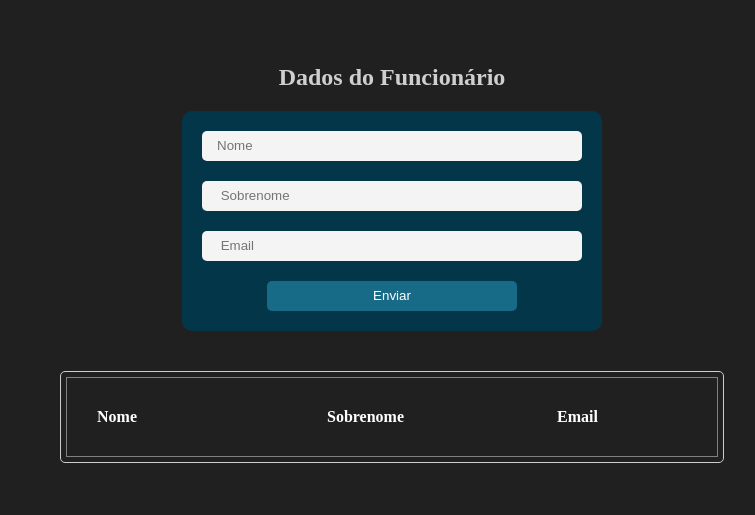
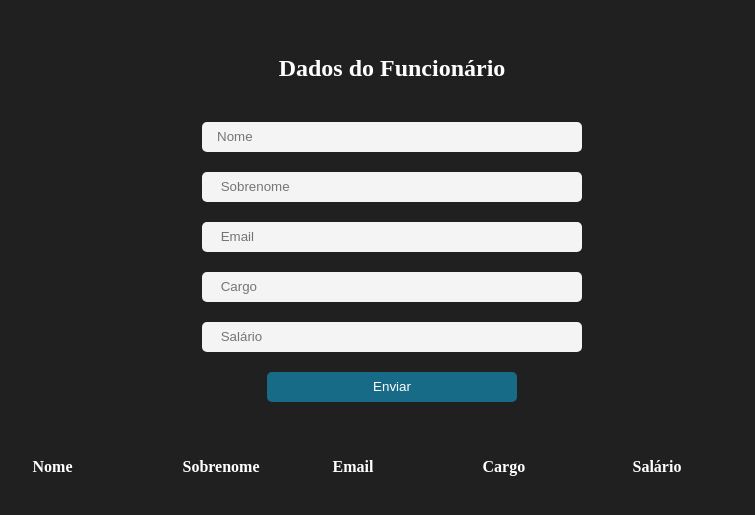
Before and after one commit to douglasliman/AdaTech-VemSerTech--Ifood-2023, a plain HTML site: page front-end-estatico/Aula-03/exer/forms.html in a window 1280 px wide. Shown: the part 127-642 px from the top of the page, without its empty margins (248-1003 px from the left). Drawn offline with Linux system fonts and the light colour scheme.

Commit message:
update-table

```diff
--- a/front-end-estatico/Aula-03/exer/forms.html
+++ b/front-end-estatico/Aula-03/exer/forms.html
@@ -21,6 +21,14 @@
         <label for="email" class="sr-only">Email:</label>
         <input type="email" id="email" placeholder=" Email" required minlength="2">
        </div>
+       <div class="input">
+        <label for="cargo" class="sr-only">Cargo:</label>
+        <input type="text" id="cargo" placeholder=" Cargo" required minlength="2">
+       </div>
+       <div class="input">
+        <label for="salario" class="sr-only">Salário:</label>
+        <input type="text" id="salario" placeholder=" Salário" required minlength="2">
+       </div>
 
        <div class="button">
         <button >Enviar</button>
@@ -34,6 +42,8 @@
               <th>Nome</th>
               <th>Sobrenome</th>
               <th>Email</th>
+               <th>Cargo</th>
+                <th>Salário</th>
 
             </tr>
           </thead>
--- a/front-end-estatico/Aula-03/exer/index.js
+++ b/front-end-estatico/Aula-03/exer/index.js
@@ -4,13 +4,17 @@ document.getElementById('myForm').addEventListener('submit', function (event) {
   const firstname = document.getElementById('firstname').value;
   const lastname = document.getElementById('lastname').value;
   const email = document.getElementById('email').value;
+  const cargo = document.getElementById('cargo').value; // Adicionado
+  const salario = document.getElementById('salario').value; // Adicionado
 
   const apiUrl = 'https://crudcrud.com/api/4ce1796f97ba4e6b9428eccbd7f7de8a/inscritos';
 
   const data = {
     firstname,
     lastname,
-      email
+    email,
+    cargo, // Adicionado
+    salario // Adicionado
   };
 
   fetch(apiUrl, {
@@ -34,6 +38,13 @@ document.getElementById('myForm').addEventListener('submit', function (event) {
       const rowEmail = newRow.insertCell(2);
       rowEmail.innerHTML = data.email;
 
+      // Adicionados novos campos na tabela
+      const rowCargo = newRow.insertCell(3);
+      rowCargo.innerHTML = data.cargo;
+
+      const rowSalario = newRow.insertCell(4);
+      rowSalario.innerHTML = data.salario;
+
       cleanInput();
     })
     .catch(error => {
@@ -46,7 +57,11 @@ document.getElementById('myForm').addEventListener('submit', function (event) {
   let firstname = document.getElementById('firstname');
   const lastname = document.getElementById('lastname');
   const email = document.getElementById('email');
+  const cargo = document.getElementById('cargo');
+  const salario = document.getElementById('salario');
   firstname.value = '';
   lastname.value = '';
   email.value = '';
+  cargo.value = ''; // Adicionado
+  salario.value = ''; // Adicionado
 }
--- a/front-end-estatico/Aula-03/exer/style.css
+++ b/front-end-estatico/Aula-03/exer/style.css
@@ -16,7 +16,7 @@ body {
 }
 
 h1 {
-    color: rgba(255, 255, 255, 0.788);
+    color: white;
     font-size: 24px;
 }
 
@@ -33,7 +33,7 @@ h1 {
 
 form {
     display: flex;
-    background: #04364A;
+    background: #202020; /* Cor de fundo */
     align-items: center;
     flex-direction: column;
     gap: 20px;
@@ -50,7 +50,8 @@ input {
     padding: 15px;
     outline: none;
     border: none;
-    background: #F4F4F4;
+    background: #F4F4F4; /* Cor de fundo dos campos */
+    color: #202020; /* Cor do texto nos campos */
 }
 
 input:focus {
@@ -62,11 +63,13 @@ input:focus {
     justify-content: center;
     width: 100%;
 }
-.button{
+
+.button {
     width: 100%;
     display: flex;
     justify-content: center;
 }
+
 .button button {
     width: 100%;
     max-width: 250px;
@@ -76,51 +79,36 @@ input:focus {
     border-radius: 5px;
     color: white;
     cursor: pointer;
-
 }
 
-tr{
-    display: flex;
+table {
+    color: white;
+    background: #202020; /* Cor de fundo da tabela */
+}
 
-    justify-content: center;
-    gap: 40px;
+th, td {
+    padding: 15px;
+    text-align: justify;
+    border: 1px solid #202020; /* Cor da borda da célula */
 }
-th{
-    margin: 20px;
+
+/* Estilo para as linhas pares da tabela */
+tr:nth-child(even) {
+    background-color: #202020; /* Cor de fundo das linhas pares */
 }
-/* Estilo para a tabela */
-.tabela {
-    border: 1px solid #ccc;
-    border-radius: 5px;
-    padding: 5px;
-    margin: 20px;
-  }
 
+/* Estilo para o hover nas linhas da tabela */
+tr:hover {
+    background-color: #202020;
+    color: white;
+}
 
-  .tabela th {
-    display: flex;
-    justify-content: flex-start;
-
-    border: none;
-    color: #ffffff;
-    padding: 10px;
-    text-align: left;
-  }
-
-
-  .tabela td {
-    padding: 15px;
-    text-align:  justify;
-    border: 1px solid #202020;
-  }
-
-  .tabela table {
+.tabela table {
     border-collapse: collapse;
     width: 100%;
-  }
+}
 
-
-  .tabela th,
-  .tabela td {
+.tabela th, .tabela td {
     width: 150px;
-  }
+    text-align: left;
+}
```
Lines whose indentation alone changed are shown as unchanged.
